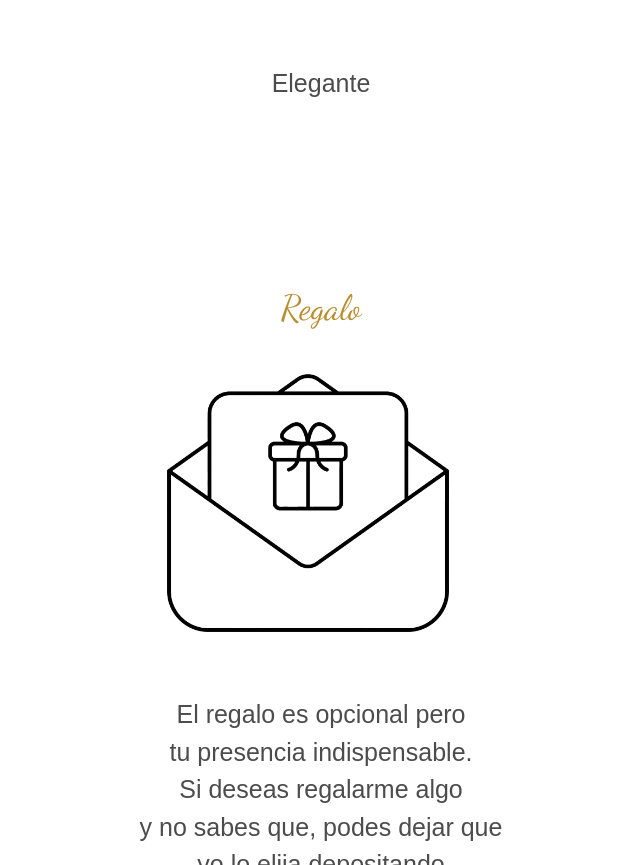
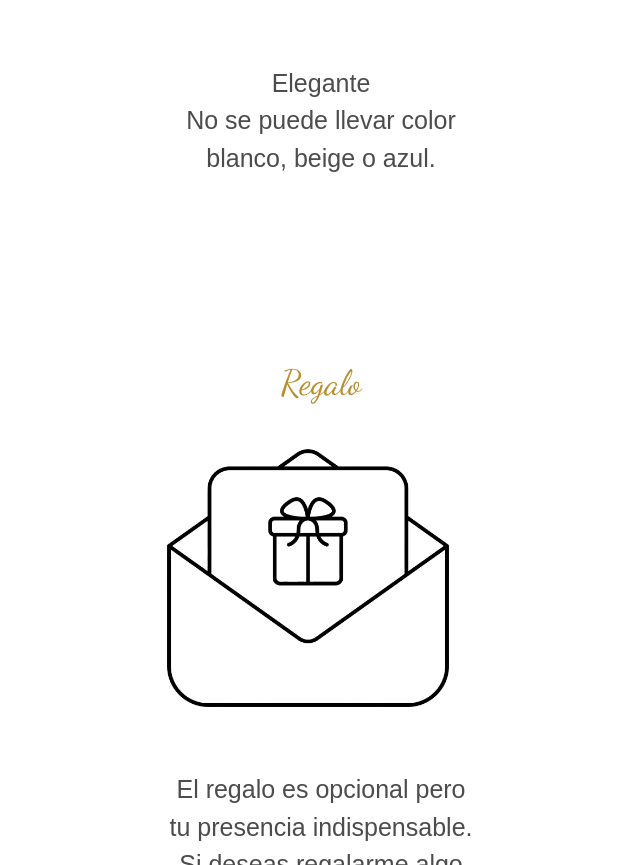
Before and after one commit to Invdigitales/15victoria.agosto2025, a plain HTML site: page index.html in a window 1280 px wide. Shown: the part 6278-7143 px from the top of the page, without its empty margins (319-959 px from the left). Drawn offline with nearby package versions, Linux system fonts and the light colour scheme; some packages are replaced by stand-ins of ours; a script that the page names is missing; a web font is replaced by a local one.

Commit message:
cambiodress

```diff
--- a/index.html
+++ b/index.html
@@ -172,7 +172,8 @@
            <section class="seccion-fiesta">
             <h2 class="fiesta">Dress Code</h2>
             <img class="copas" src="./imagenes/percha.png" alt="">
-            <p class="parrafodos"> Elegante </p>
+            <p class="parrafodos"> Elegante <br> No se puede llevar color <br>
+            blanco, beige o azul.</p>
 
 
 
```
